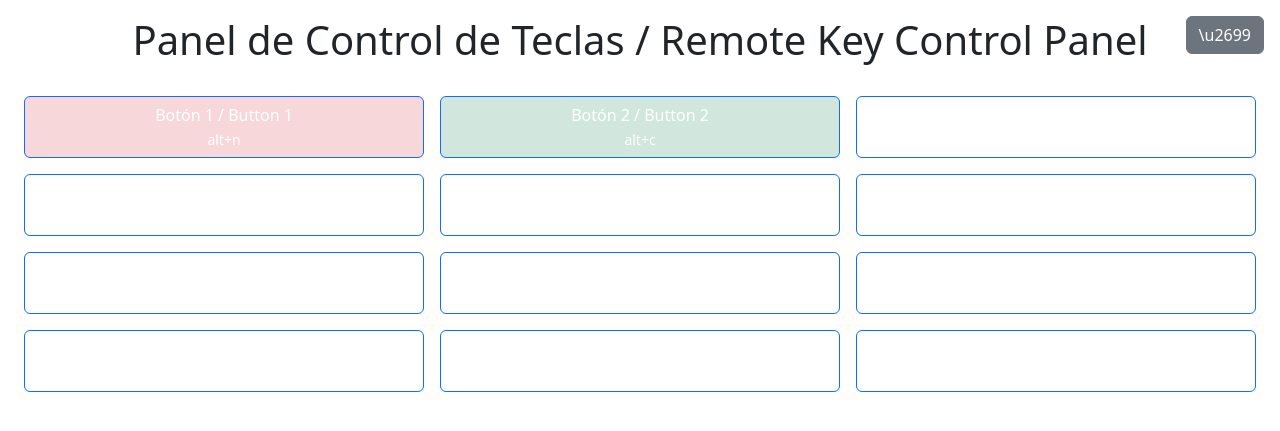
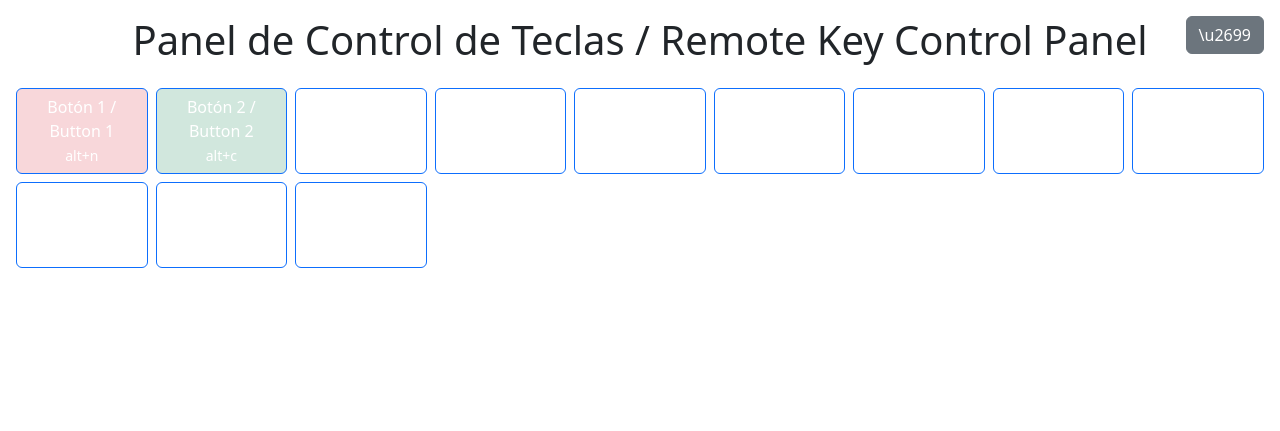
Before and after one commit to GAZKV/remote-key, a Flask app: page / in a window 1280 px wide. Shown: the top 431 px of the page. Run offline with Flask 3, Linux system fonts and the light colour scheme.

Commit message:
Use CSS Grid for button layout

```diff
--- a/app/templates/index.html
+++ b/app/templates/index.html
@@ -12,8 +12,16 @@
     crossorigin="anonymous">
   <style>
     body { padding: 1rem; }
-    .btn-custom { flex: 1 1 30%; margin: .5rem; min-width: 100px; }
-    .grid { display: flex; flex-wrap: wrap; justify-content: center; }
+    .btn-custom {
+      width: 100%;
+      margin: 0;
+    }
+    .grid {
+      display: grid;
+      grid-template-columns: repeat(auto-fit, minmax(120px, 1fr));
+      gap: .5rem;
+      justify-items: center;
+    }
     #configBtn {
       position: fixed;
       top: 1rem;
```
